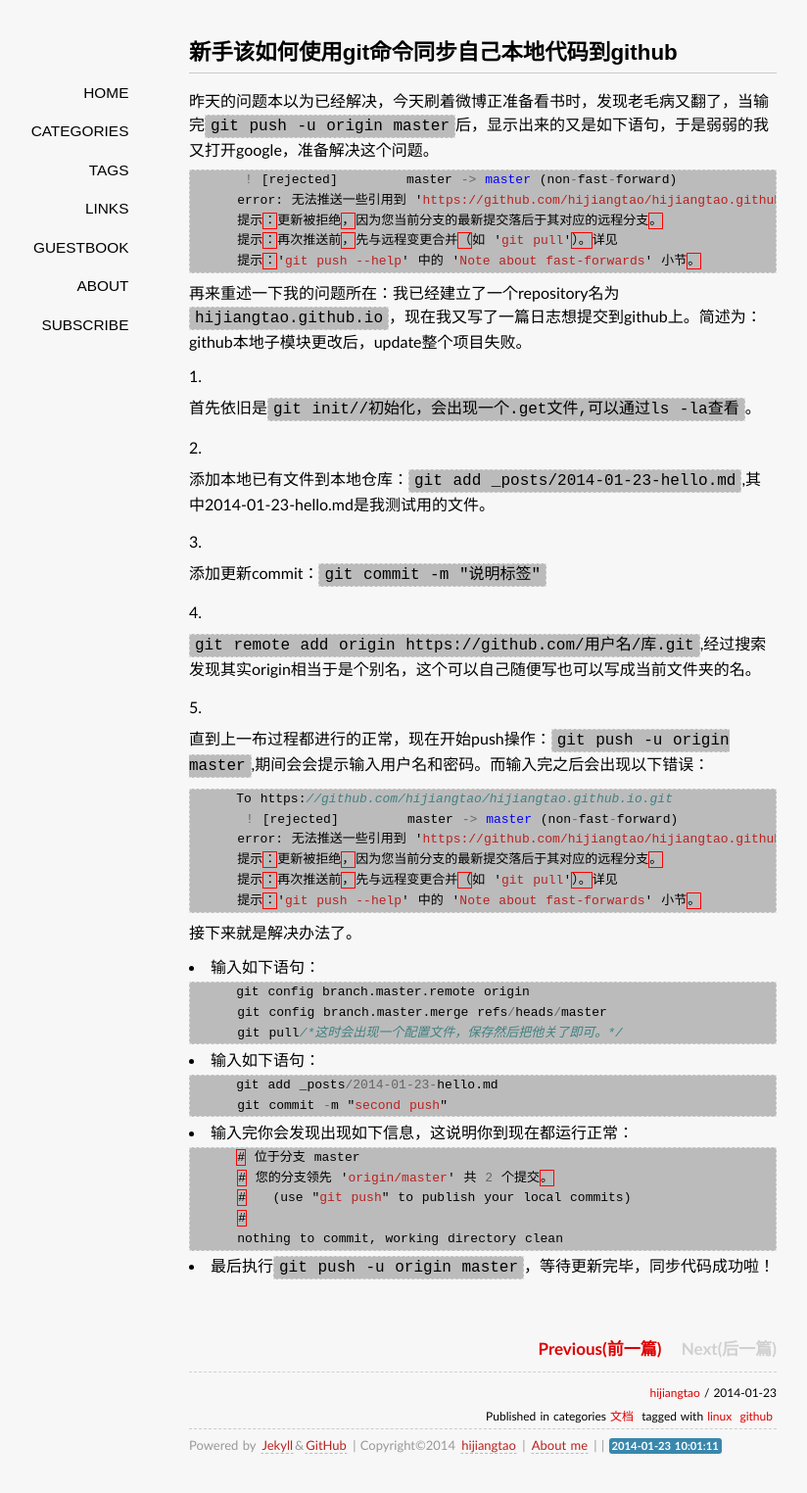
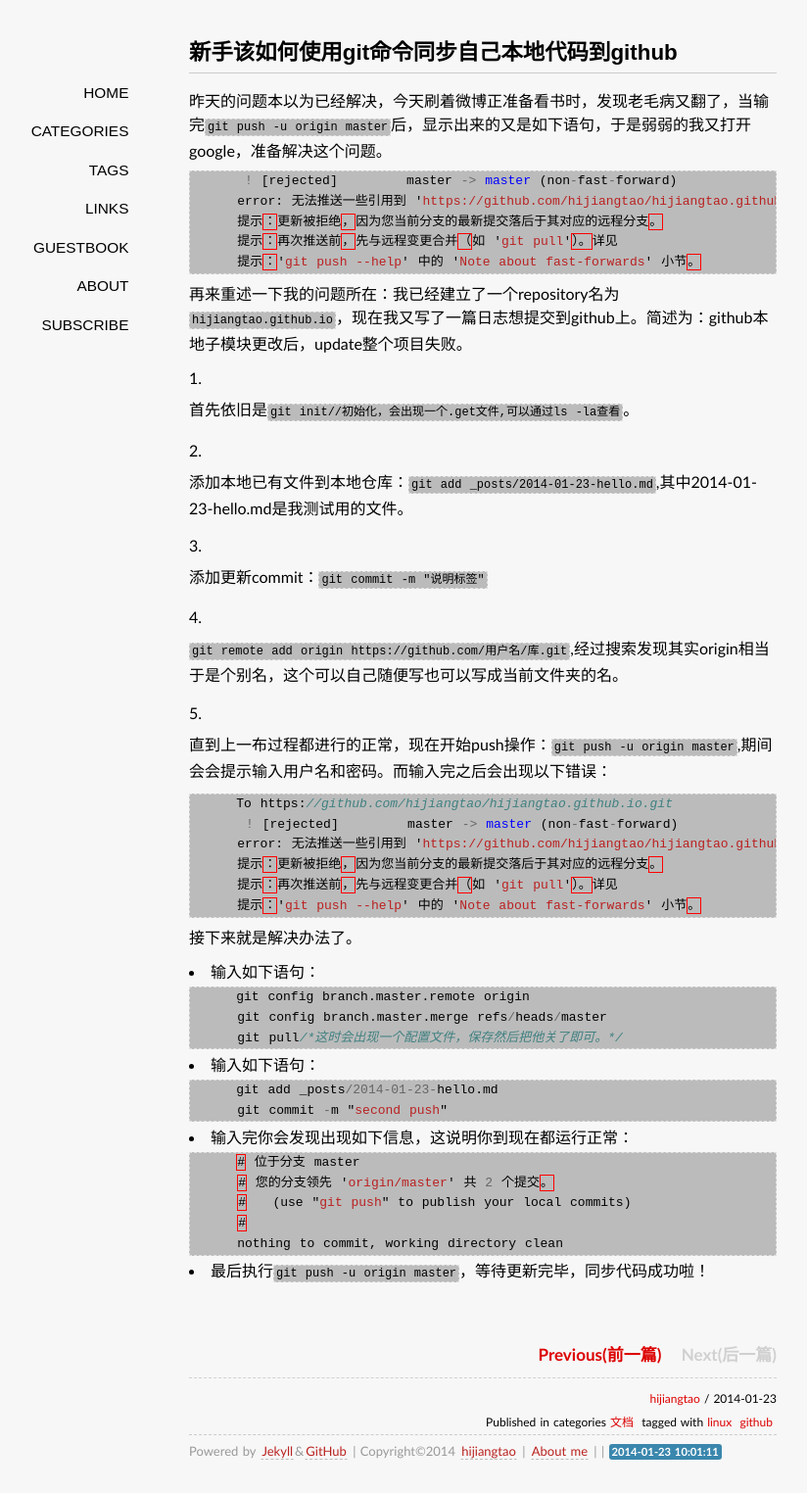
Before and after one commit to jessica0530/hijiangtao.github.io, a Jekyll site: the page built from _posts/2014-01-23-solvegithubpush.md, in a window 1280 px wide. Shown: the whole page at 98% size, without its empty margins (147-971 px from the left). Built offline with Jekyll 4.4.1, drawn with Linux system fonts in a browser that asks for light colours; some web fonts are replaced; Markdown is read by kramdown in place of the engine named in the settings; comment, search, counter and statistics services are not loaded.

Commit message:
Update style.css

```diff
--- a/media/css/style.css
+++ b/media/css/style.css
@@ -40,8 +40,9 @@ blockquote, pre code {
   overflow: auto; }
 
 code {
+	font-size: 12px;
   background-color: #BBBBBB;
-  padding: 2px 5px;
+  padding: 1px 2px;
   border: 1px dashed #e0e0e0; }
 
 #container{width:600px;margin:2em auto;display:block;padding:0 2em;}
```
